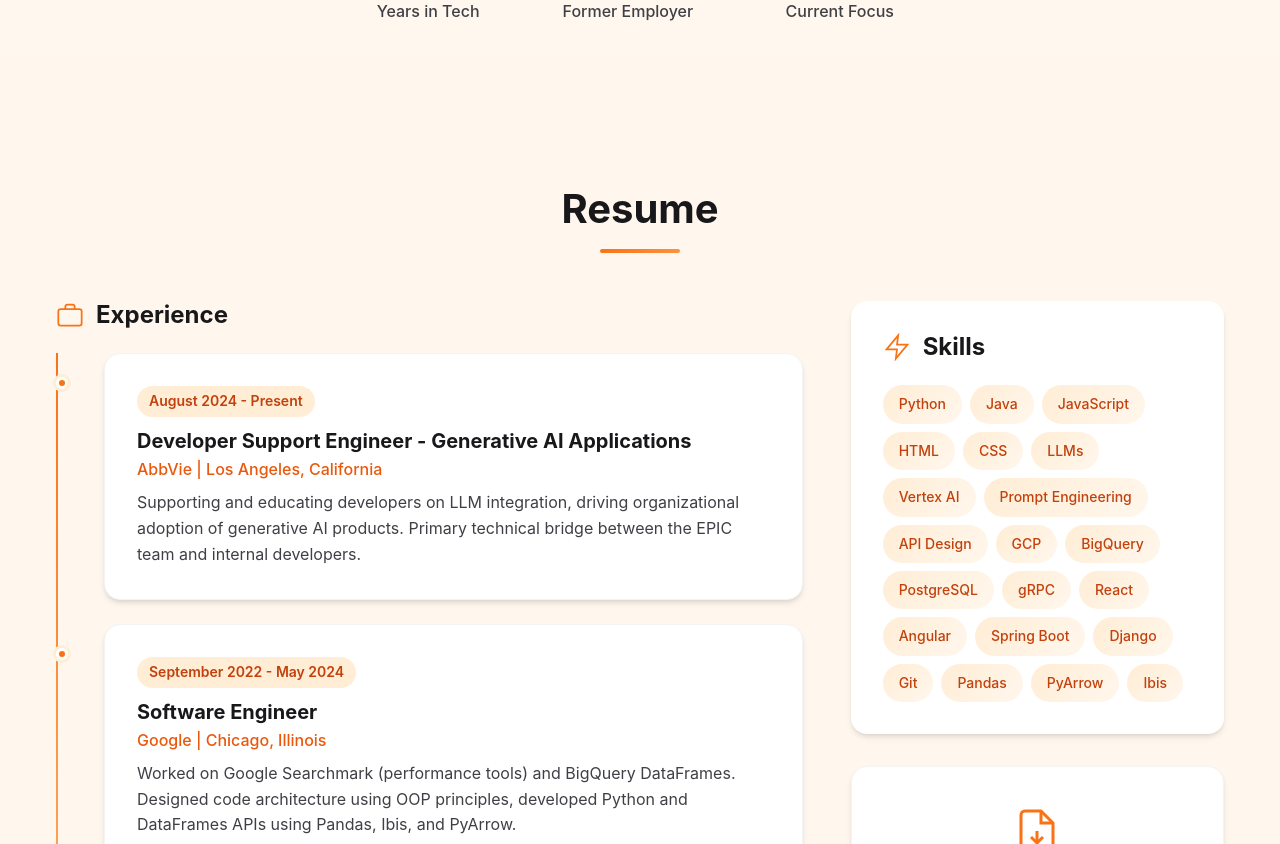
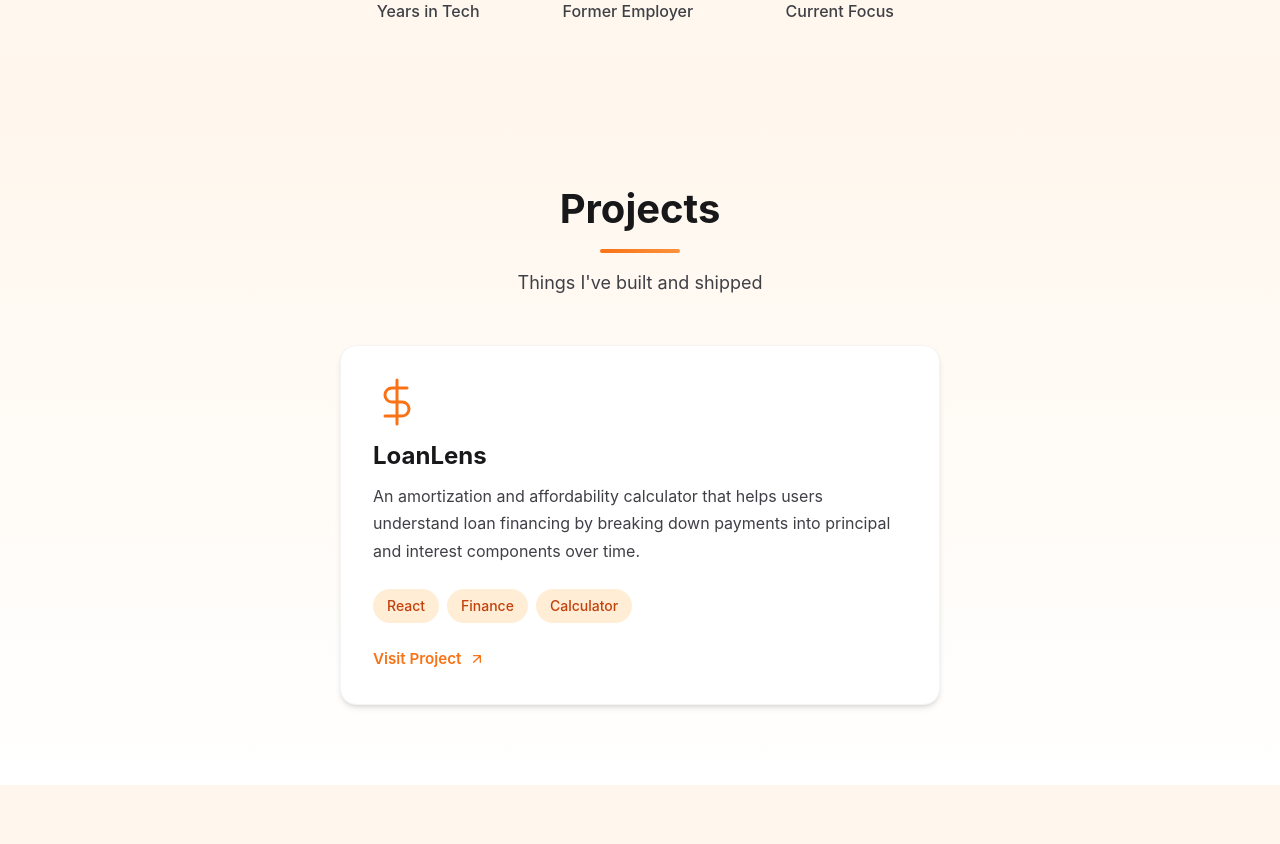
Before and after one commit to thejaredchapman/personal_websitee, a React (Vite) app: page / in a window 1280 px wide. Shown: the part 1956-2800 px from the top of the page. Built offline with nearby package versions, Linux system fonts and the light colour scheme.

Commit message:
Add Projects section with LoanLens project
Co-Authored-By: Claude Opus 4.6 <noreply@anthropic.com>

```diff
--- a/src/App.jsx
+++ b/src/App.jsx
@@ -5,6 +5,7 @@ import Hero from './components/Hero'
 import AISection from './components/AISection'
 import ResumeSection from './components/ResumeSection'
 import PhotoGallery from './components/PhotoGallery'
+import ProjectsSection from './components/ProjectsSection'
 import EmbedsSection from './components/EmbedsSection'
 import Footer from './components/Footer'
 import BackgroundShapes from './components/BackgroundShapes'
@@ -22,6 +23,7 @@ function App() {
         <Hero onPlayGame={() => setShowGame(true)} />
         <AISection />
         {/* <ComedySection /> */}
+        <ProjectsSection />
         <ResumeSection />
         <PhotoGallery />
         <EmbedsSection />
--- a/src/components/Navbar.jsx
+++ b/src/components/Navbar.jsx
@@ -45,6 +45,11 @@ function Navbar() {
     //     <line x1="15" y1="9" x2="15.01" y2="9" />
     //   </svg>
     // )},
+    { href: '#projects', label: 'Projects', icon: (
+      <svg viewBox="0 0 24 24" fill="none" stroke="currentColor" strokeWidth="2" aria-hidden="true">
+        <path d="M2 3h6a4 4 0 014 4v14a3 3 0 00-3-3H2zM22 3h-6a4 4 0 00-4 4v14a3 3 0 013-3h7z" />
+      </svg>
+    )},
     { href: '#resume', label: 'Resume', icon: (
       <svg viewBox="0 0 24 24" fill="none" stroke="currentColor" strokeWidth="2" aria-hidden="true">
         <path d="M14 2H6a2 2 0 00-2 2v16a2 2 0 002 2h12a2 2 0 002-2V8l-6-6z" />
--- /dev/null
+++ b/src/components/ProjectsSection.css
@@ -0,0 +1,99 @@
+.projects-section {
+  background: linear-gradient(180deg, var(--bg-tertiary) 0%, var(--bg-primary) 100%);
+}
+
+.projects-grid {
+  display: grid;
+  grid-template-columns: repeat(auto-fit, minmax(300px, 1fr));
+  gap: 2rem;
+  max-width: 600px;
+  margin: 0 auto;
+}
+
+.project-card {
+  position: relative;
+  overflow: hidden;
+  text-decoration: none;
+  color: inherit;
+  display: flex;
+  flex-direction: column;
+}
+
+.project-card::before {
+  content: '';
+  position: absolute;
+  top: 0;
+  left: 0;
+  width: 100%;
+  height: 4px;
+  background: linear-gradient(90deg, var(--accent-500), var(--accent-400));
+  transform: scaleX(0);
+  transform-origin: left;
+  transition: transform 0.4s ease;
+}
+
+.project-card:hover::before {
+  transform: scaleX(1);
+}
+
+.project-card-icon {
+  width: 3rem;
+  height: 3rem;
+  margin-bottom: 1rem;
+  color: var(--accent-500);
+  transition: transform 0.3s ease, color 0.3s ease;
+}
+
+.project-card-icon svg {
+  width: 100%;
+  height: 100%;
+}
+
+.project-card:hover .project-card-icon {
+  color: var(--accent-600);
+  transform: scale(1.2) rotate(10deg);
+}
+
+.project-card-title {
+  font-size: 1.5rem;
+  color: var(--text-primary);
+  margin-bottom: 0.75rem;
+}
+
+.project-card-description {
+  color: var(--text-secondary);
+  margin-bottom: 1.5rem;
+  line-height: 1.7;
+  flex: 1;
+}
+
+.project-card-tags {
+  display: flex;
+  flex-wrap: wrap;
+  gap: 0.5rem;
+  margin-bottom: 1.5rem;
+}
+
+.project-card-link {
+  display: inline-flex;
+  align-items: center;
+  gap: 0.5rem;
+  color: var(--accent-500);
+  font-weight: 600;
+  font-size: 0.95rem;
+  transition: gap 0.3s ease;
+}
+
+.project-card-link svg {
+  width: 1rem;
+  height: 1rem;
+  transition: transform 0.3s ease;
+}
+
+.project-card:hover .project-card-link {
+  gap: 0.75rem;
+}
+
+.project-card:hover .project-card-link svg {
+  transform: translate(2px, -2px);
+}
--- /dev/null
+++ b/src/components/ProjectsSection.jsx
@@ -0,0 +1,57 @@
+import './ProjectsSection.css'
+
+function ProjectsSection() {
+  const projects = [
+    {
+      title: 'LoanLens',
+      description: 'An amortization and affordability calculator that helps users understand loan financing by breaking down payments into principal and interest components over time.',
+      tags: ['React', 'Finance', 'Calculator'],
+      url: 'https://amortization.vercel.app/',
+      icon: (
+        <svg viewBox="0 0 24 24" fill="none" stroke="currentColor" strokeWidth="1.5" aria-hidden="true">
+          <path d="M12 1v22M17 5H9.5a3.5 3.5 0 000 7h5a3.5 3.5 0 010 7H6" strokeLinecap="round" strokeLinejoin="round" />
+        </svg>
+      )
+    }
+  ]
+
+  return (
+    <section id="projects" className="projects-section">
+      <div className="container">
+        <h2 className="section-title">Projects</h2>
+        <p className="section-subtitle">
+          Things I've built and shipped
+        </p>
+
+        <div className="projects-grid">
+          {projects.map((project, index) => (
+            <a
+              key={index}
+              href={project.url}
+              target="_blank"
+              rel="noopener noreferrer"
+              className="project-card card"
+            >
+              <div className="project-card-icon">{project.icon}</div>
+              <h3 className="project-card-title">{project.title}</h3>
+              <p className="project-card-description">{project.description}</p>
+              <div className="project-card-tags">
+                {project.tags.map((tag, tagIndex) => (
+                  <span key={tagIndex} className="tag">{tag}</span>
+                ))}
+              </div>
+              <span className="project-card-link">
+                Visit Project
+                <svg viewBox="0 0 24 24" fill="none" stroke="currentColor" strokeWidth="2" aria-hidden="true">
+                  <path d="M7 17L17 7M17 7H7M17 7v10" strokeLinecap="round" strokeLinejoin="round" />
+                </svg>
+              </span>
+            </a>
+          ))}
+        </div>
+      </div>
+    </section>
+  )
+}
+
+export default ProjectsSection
```
